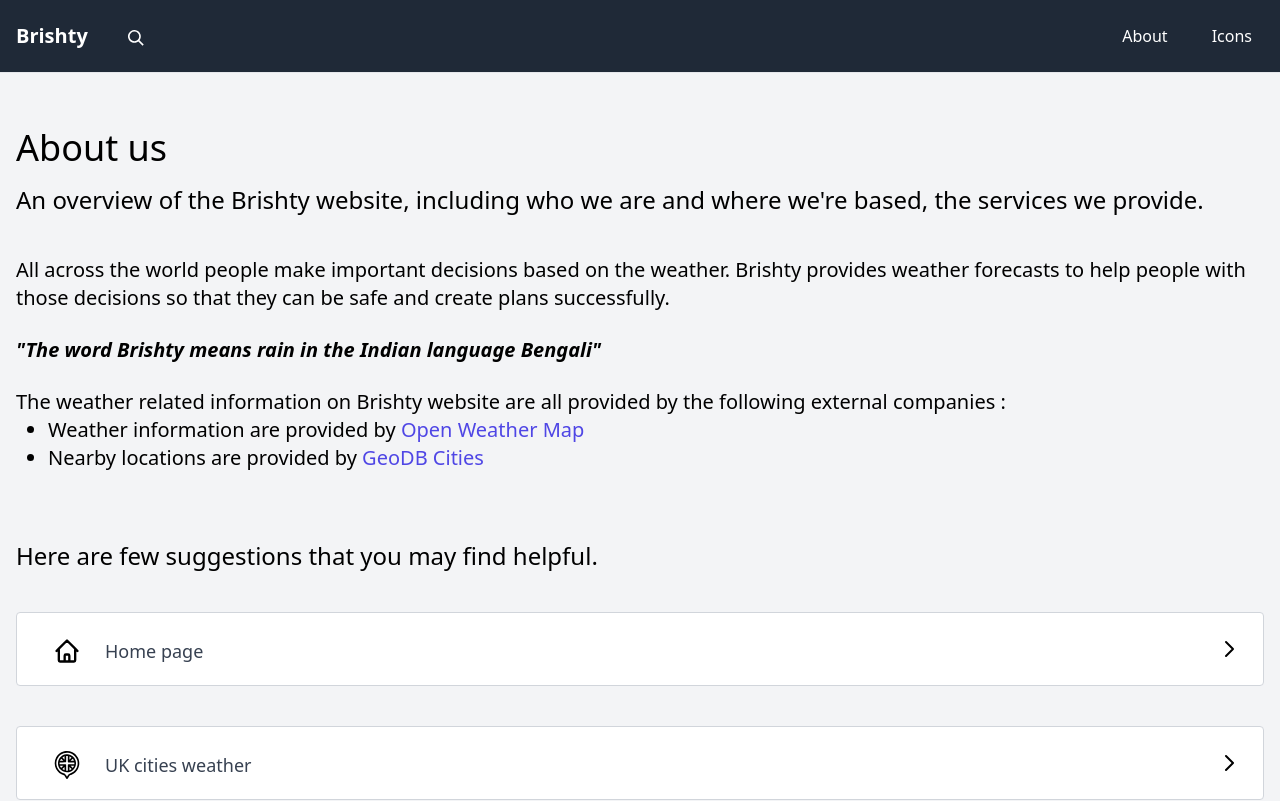
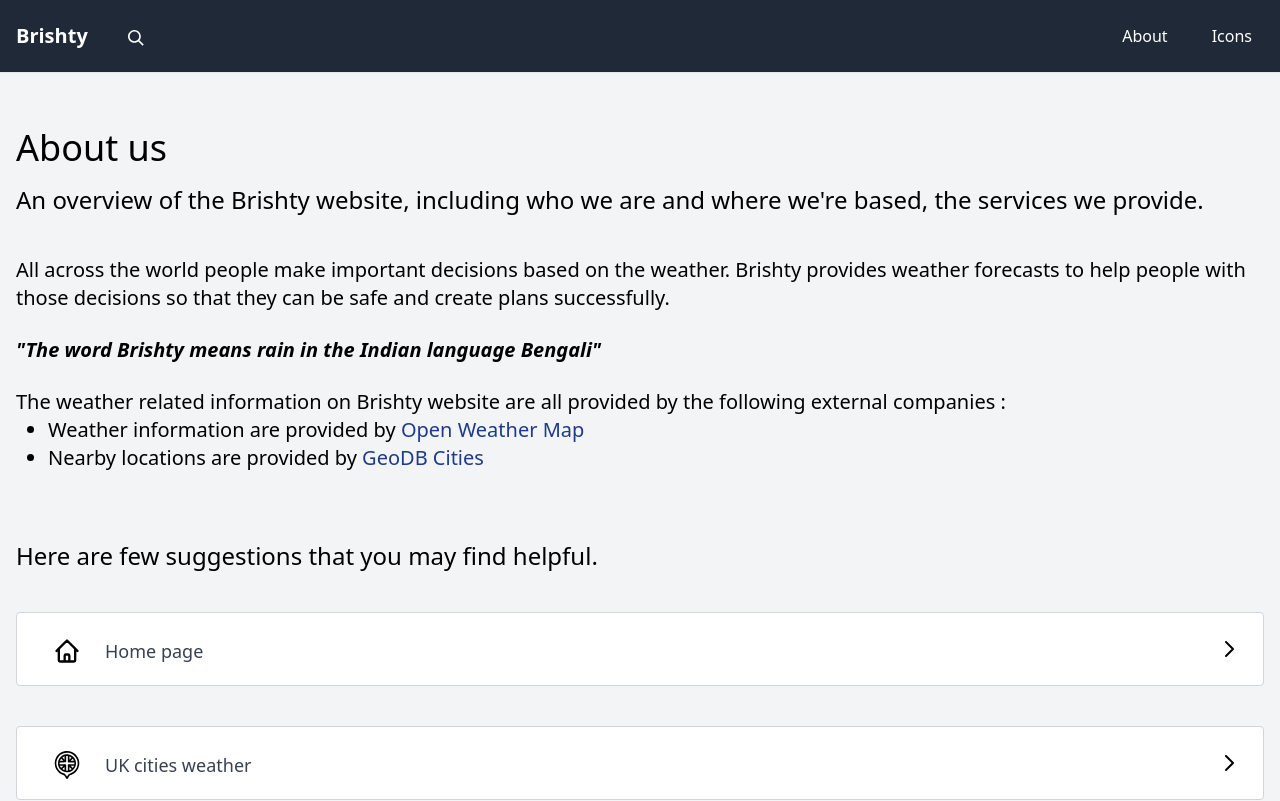
Before and after one commit to 92AM/brishty, a Next.js app: page /about in a window 1280 px wide. Shown: the top 801 px of the page. Built offline with nearby package versions, Linux system fonts and the light colour scheme.

Commit message:
Changing link colours

```diff
--- a/components/TodaysWeatherDescription.tsx
+++ b/components/TodaysWeatherDescription.tsx
@@ -29,7 +29,7 @@
                 please feel free to look at the icons page where we have outlined the meaning of each icon.
             </div>
 
-            <div className="text-gray-800 text-lg text-left p-2 text-indigo-600">
+            <div className="text-blue-900 text-lg text-left p-2 hover:underline">
                 <Link href={"/icons"}>{"Find out more about weather icons here >"}</Link>
             </div>
         </div>
--- a/pages/about.tsx
+++ b/pages/about.tsx
@@ -42,10 +42,10 @@
                             The weather related information on Brishty website are all provided by the following
                             external companies :
                             <ul className="list-disc pl-8">
-                                <li>Weather information are provided by <span className="text-indigo-600"><Link
+                                <li>Weather information are provided by <span className="text-blue-900 hover:underline"><Link
                                     href={"https://openweathermap.org/"}>Open Weather
                                     Map</Link></span></li>
-                                <li>Nearby locations are provided by <span className="text-indigo-600"><Link
+                                <li>Nearby locations are provided by <span className="text-blue-900 hover:underline"><Link
                                     href={"https://rapidapi.com/wirefreethought/api/geodb-cities"}>
                                     GeoDB Cities</Link></span></li>
                             </ul>
--- a/pages/icons.tsx
+++ b/pages/icons.tsx
@@ -36,8 +36,8 @@
                     <span className="text-xl">
                         Below are the list of weather icons used in Brishty, these icons are all sourced by Open Weather Map. For more information please visit the below link.
                     </span>
-                    <span className="text-indigo-600 text-2xl">
-                        <Link href={"https://openweathermap.org/weather-conditions"}>Open Weather Map Icon List</Link>
+                    <span className="text-blue-900 hover:underline text-2xl">
+                        <Link href={"https://openweathermap.org/weather-conditions"}>{"Open Weather Map Icon List >"}</Link>
                     </span>
                 </div>
 
```
